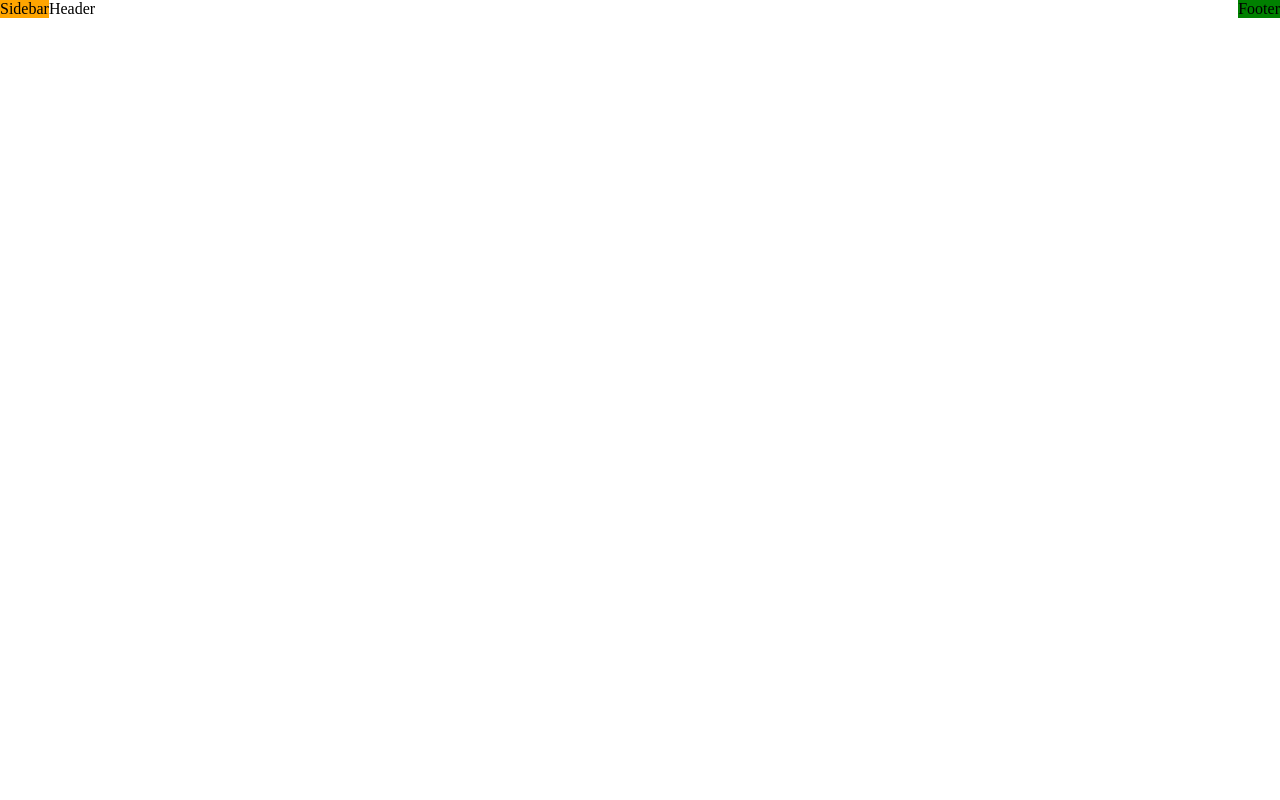
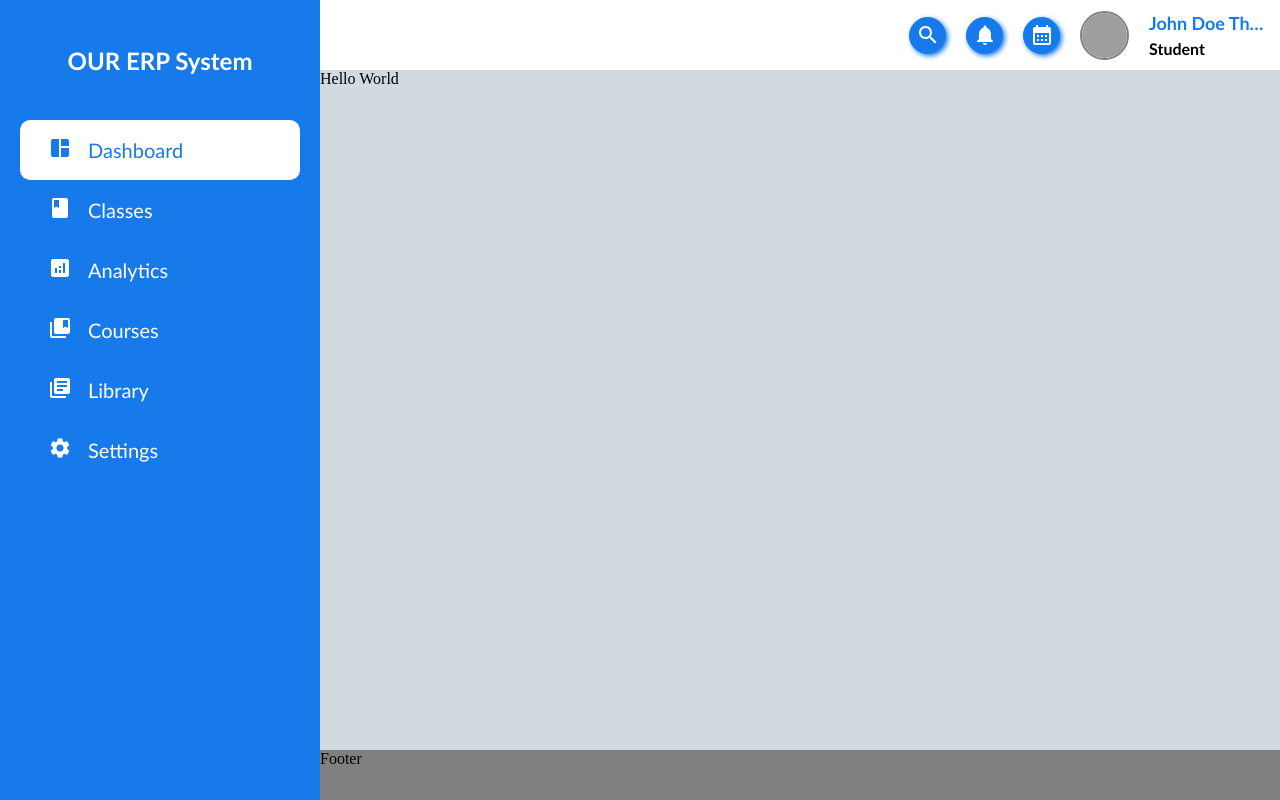
Before and after one commit to aditya955/ERP, a React (Create React App) app in the folder client/: page / in a window 1280 px wide. Built offline with nearby package versions, Linux system fonts and the light colour scheme; grey boxes are pictures that could not be loaded.

Commit message:
sidebar header footer and Container added

```diff
--- a/client/package.json
+++ b/client/package.json
@@ -7,6 +7,7 @@
   "dependencies": {
     "@emotion/react": "^11.11.1",
     "@emotion/styled": "^11.11.0",
+    "@mui/icons-material": "^5.14.11",
     "@mui/material": "^5.14.11",
     "@testing-library/jest-dom": "^5.17.0",
     "@testing-library/react": "^13.4.0",
--- /dev/null
+++ b/client/src/components/container/Container.jsx
@@ -0,0 +1,10 @@
+import './container.scss'
+import React from 'react'
+
+const Container = ({children}) => {
+  return (
+    <div className='main-container'>{children}</div>
+  )
+}
+
+export default Container
--- /dev/null
+++ b/client/src/components/container/container.scss
@@ -0,0 +1,8 @@
+.main-container{
+    position: absolute;
+    transform: translateX(320px);
+    top: 70px;
+    left: 0;
+    width: calc(100% - 320px);
+    // background-color: greenyellow;
+}
--- a/client/src/components/footer/footer.scss
+++ b/client/src/components/footer/footer.scss
@@ -1,3 +1,9 @@
 .footer {
-    background-color: green;
+    background-color: gray;
+    position: absolute;
+    transform: translateX(320px);
+    height: 50px;
+    width: calc(100% - 320px);
+    bottom: 0;
+    left: 0;
 }
--- a/client/src/components/header/Header.jsx
+++ b/client/src/components/header/Header.jsx
@@ -1,9 +1,31 @@
 import './header.scss'
 import React from 'react'
+import SearchIcon from '@mui/icons-material/Search';
+import NotificationsIcon from '@mui/icons-material/Notifications';
+import CalendarMonthIcon from '@mui/icons-material/CalendarMonth';
 
 const Header = () => {
   return (
-    <div className="header">Header</div>
+    <div className="header">
+      <div className="search">
+        <SearchIcon />
+      </div>
+      <div className="notification">
+        <NotificationsIcon />
+      </div>
+      <div className="calender">
+        <CalendarMonthIcon />
+      </div>
+      <div className="profile">
+        <div className="profile_pic">
+          <img src="https://images.pexels.com/photos/2726111/pexels-photo-2726111.jpeg?auto=compress&cs=tinysrgb&w=400&h=270&dpr=1" alt="pic" />
+        </div>
+        <div className="details">
+          <p className="name">John Doe The BigBull</p>
+          <div className="role">Student</div>
+        </div>
+      </div>
+    </div>
   )
 }
 
--- a/client/src/components/header/header.scss
+++ b/client/src/components/header/header.scss
@@ -1,5 +1,78 @@
 .header {
-    height: 10%;
-    background-color: white;
-    width: 100%;
+    position: fixed;
+    transform: translateX(320px);
+    width: calc(100% - 320px);
+    height: 70px;
+    background-color:white;
+    left: 0;
+    top: 0;
+    z-index: 1000;
+    display: flex;
+    flex-direction: row;
+    align-items: center;
+    justify-content: right;
+    gap:20px;
+
+    div.search,div.notification,div.calender{
+        display: flex;
+        width: 35px;
+        height: 35px;
+        border-radius: 70px;
+        border: 1px solid #177aeb;
+        box-shadow: 2px 2px 5px #177aeb;
+        align-items: center;
+        justify-content: center;
+        color: white;
+        background-color: #177aeb;
+    }
+    div.profile{
+        display: flex;
+        align-items: center;
+        justify-content: left;
+        gap: 20px;
+        width: 200px;
+        color: #177aeb;
+
+        :hover{
+            cursor: pointer;
+        }
+
+        div.profile_pic{
+            border: 2px solid gray;
+            width: 45px;
+            height: 45px;
+            border-radius: 40px;
+
+            img{
+                width: 100%;
+                height: 100%;
+                border-radius: inherit;
+                object-fit: cover
+            };
+        }
+
+        div.details{
+            display: flex;
+            flex-direction: column;
+            align-items: left;
+            justify-content: left;
+            gap: 5px;
+            font-family: 'Gill Sans', 'Gill Sans MT', Calibri, 'Trebuchet MS', sans-serif;
+
+            .name{
+                display: block;
+                font-weight: bold;
+                font-size: large;
+                color: #177aeb;
+                white-space: nowrap;
+                overflow: hidden;
+                text-overflow: ellipsis;
+                max-width: 120px;
+            }
+            .role{
+                color: black;
+                font-weight: bold;
+            }
+        }
+    }
 }
--- a/client/src/components/sidebar/Sidebar.jsx
+++ b/client/src/components/sidebar/Sidebar.jsx
@@ -1,10 +1,112 @@
-import './sidebar.scss'
-import React from 'react'
+import { useEffect, useRef, useState } from 'react';
+import { Link, useLocation } from 'react-router-dom';
+import './sidebar.scss';
+
+// Importing Icons
+import SpaceDashboardIcon from '@mui/icons-material/SpaceDashboard';
+import BookIcon from '@mui/icons-material/Book';
+import AnalyticsIcon from '@mui/icons-material/Analytics';
+import LibraryBooksIcon from '@mui/icons-material/LibraryBooks';
+import SettingsIcon from '@mui/icons-material/Settings';
+import CollectionsBookmarkIcon from '@mui/icons-material/CollectionsBookmark';
 
 const Sidebar = () => {
-  return (
-    <div className='sidebar'>Sidebar</div>
-  )
-}
+  const [activeIndex, setActiveIndex] = useState(0);
+  const [stepHeight, setStepHeight] = useState(0);
+  const sidebarRef = useRef();
+  const indicatorRef = useRef();
+  const location = useLocation();
 
-export default Sidebar
+  useEffect(() => {
+    setTimeout(() => {
+      const sidebarItem = sidebarRef.current.querySelector('.sidebar__menu__item');
+      indicatorRef.current.style.height = `${sidebarItem.clientHeight}px`;
+      setStepHeight(sidebarItem.clientHeight);
+    }, 50);
+  }, []);
+
+  // change active index
+  useEffect(() => {
+    const curPath = window.location.pathname.split('/')[1];
+    const activeItem = Array.from(sidebarRef.current.children).findIndex(item => item.getAttribute('href') === `/${curPath}`)-1;
+    setActiveIndex(curPath.length === 0 ? 0 : activeItem);
+    indicatorRef.current.style.transform = `translateX(-50%) translateY(${activeItem * stepHeight}px)`;
+  }, [location, stepHeight]);
+
+  return <div className='sidebar'>
+    <div className="sidebar__logo">
+      OUR ERP System
+    </div>
+    <nav ref={sidebarRef} className="sidebar__menu">
+      <div
+        ref={indicatorRef}
+        className="sidebar__menu__indicator"
+        style={{
+          transform: `translateX(-50%) translateY(${activeIndex * stepHeight}px)`
+        }}
+      ></div>
+      <Link to="/">
+        <div className={`sidebar__menu__item ${activeIndex === 0 ? 'active' : ''}`}>
+          <div className="sidebar__menu__item__icon">
+            <SpaceDashboardIcon />
+          </div>
+          <div className="sidebar__menu__item__text">
+            Dashboard
+          </div>
+        </div>
+      </Link>
+      <Link to="/classes">
+        <div className={`sidebar__menu__item ${activeIndex === 1 ? 'active' : ''}`}>
+          <div className="sidebar__menu__item__icon">
+            <BookIcon />
+          </div>
+          <div className="sidebar__menu__item__text">
+            Classes
+          </div>
+        </div>
+      </Link>
+      <Link to="/analytics">
+        <div className={`sidebar__menu__item ${activeIndex === 2 ? 'active' : ''}`}>
+          <div className="sidebar__menu__item__icon">
+            <AnalyticsIcon />
+          </div>
+          <div className="sidebar__menu__item__text">
+            Analytics
+          </div>
+        </div>
+      </Link>
+      <Link to="/courses">
+        <div className={`sidebar__menu__item ${activeIndex === 3 ? 'active' : ''}`}>
+          <div className="sidebar__menu__item__icon">
+            <CollectionsBookmarkIcon />
+          </div>
+          <div className="sidebar__menu__item__text">
+            Courses
+          </div>
+        </div>
+      </Link>
+      <Link to="/library">
+        <div className={`sidebar__menu__item ${activeIndex === 4 ? 'active' : ''}`}>
+          <div className="sidebar__menu__item__icon">
+            <LibraryBooksIcon />
+          </div>
+          <div className="sidebar__menu__item__text">
+            Library
+          </div>
+        </div>
+      </Link>
+      <Link to="/settings">
+        <div className={`sidebar__menu__item ${activeIndex === 5 ? 'active' : ''}`}>
+          <div className="sidebar__menu__item__icon">
+            <SettingsIcon />
+          </div>
+          <div className="sidebar__menu__item__text">
+            Settings
+          </div>
+        </div>
+      </Link>
+    </nav>
+  </div>;
+};
+
+export default Sidebar;
--- a/client/src/components/sidebar/sidebar.scss
+++ b/client/src/components/sidebar/sidebar.scss
@@ -1,4 +1,69 @@
 .sidebar {
-    background-color: orange;
+    position: fixed;
+    top: 0;
+    left: 0;
     height: 100%;
+    width: 320px;
+    background-color: #177aeb;
+    font-family: 'Gill Sans', 'Gill Sans MT', Calibri, 'Trebuchet MS', sans-serif;
+
+    &__logo {
+        display: grid;
+        place-items: center;
+        height: 120px;
+        font-size: 1.5rem;
+        font-weight: 700;
+        font-family: 'Gill Sans', 'Gill Sans MT', Calibri, 'Trebuchet MS', sans-serif;
+        color: white;
+    }
+
+    &__menu {
+        position: relative;
+
+        a{
+            text-decoration: none;
+        }
+        &__item {
+            display: flex;
+            align-items: center;
+            place-content: flex-start;
+            padding: 1rem 3rem;
+            font-size: 1.25rem;
+            font-weight: 500;
+            color: white;
+            transition: color 0.3s ease-in-out;
+
+            &.active {
+                color: #177aeb;
+            }
+
+            &:not(.active):hover {
+            //    what hovering style should be
+            }
+
+            &__icon {
+                margin-right: 1rem;
+
+                i {
+                    font-size: 1.75rem;
+                }
+            }
+
+            &__text{
+                text-decoration: none;
+            }
+        }
+
+        &__indicator {
+            position: absolute;
+            top: 0;
+            left: 50%;
+            width: calc(100% - 40px);
+            border-radius: 10px;
+            background-color: white;
+            z-index: -1;
+            transform: translateX(-50%);
+            transition: 0.3s ease-in-out;
+        }
+    }
 }
--- a/client/src/pages/home/Home.jsx
+++ b/client/src/pages/home/Home.jsx
@@ -1,6 +1,8 @@
 import Footer from '../../components/footer/Footer'
 import Header from '../../components/header/Header'
 import Sidebar from '../../components/sidebar/Sidebar'
+import Container from '../../components/container/Container'
+
 import './style.scss'
 import React from 'react'
 
@@ -9,9 +11,9 @@ const Home = () => {
     <div className='home'>
       <Sidebar />
       <Header />
-      <div className="main-container">
-
-      </div>
+      <Container>
+        <p>Hello World</p>
+      </Container>
       <Footer />
     </div>
   )
--- a/client/src/pages/home/style.scss
+++ b/client/src/pages/home/style.scss
@@ -1,4 +1,9 @@
 .home {
+    height: 100%;
+    width: 100%;
     display: flex;
     flex-direction: row;
+    background-color: rgb(211, 218, 223);
+
+
 }
```
Also changed, not shown: 1 other file (tests, documents, lock files or other folders).
